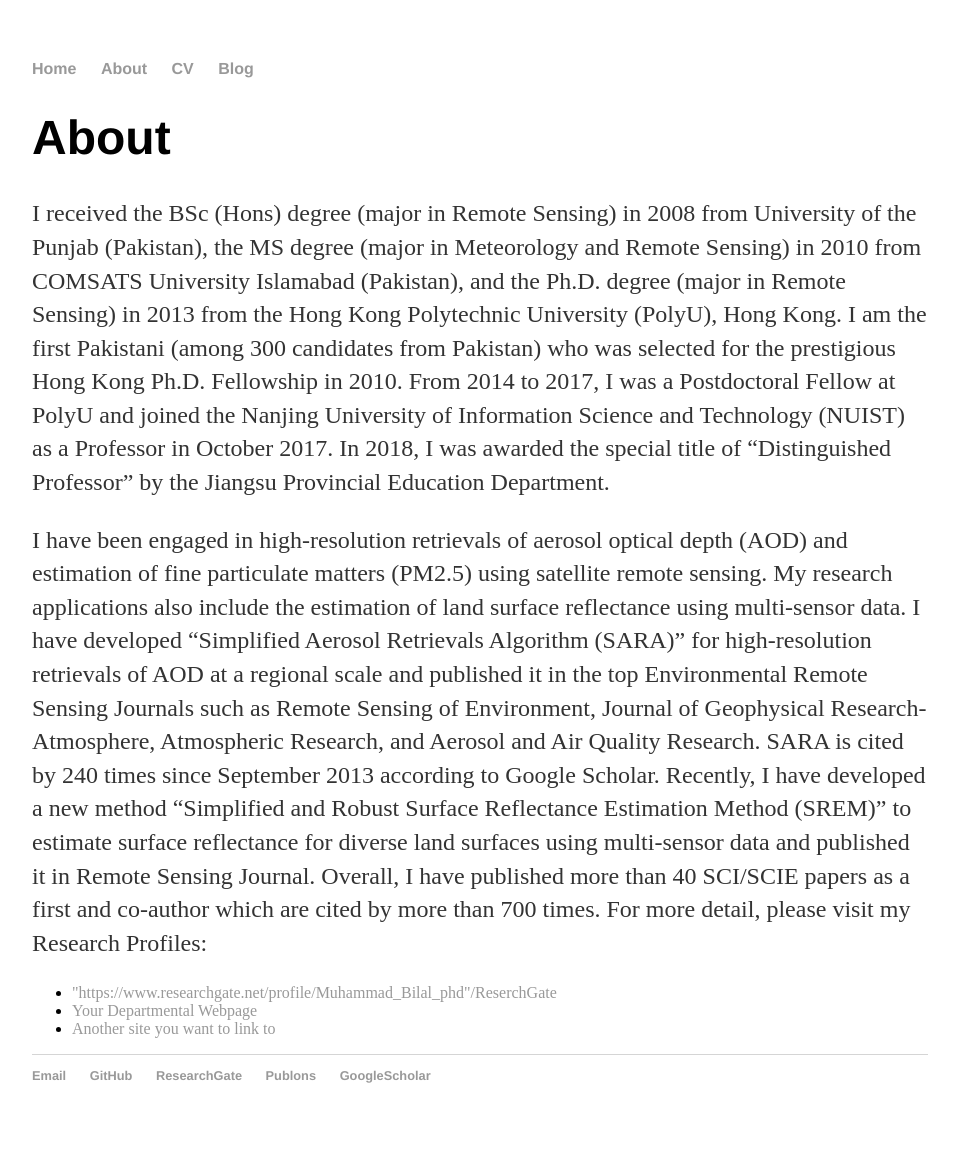
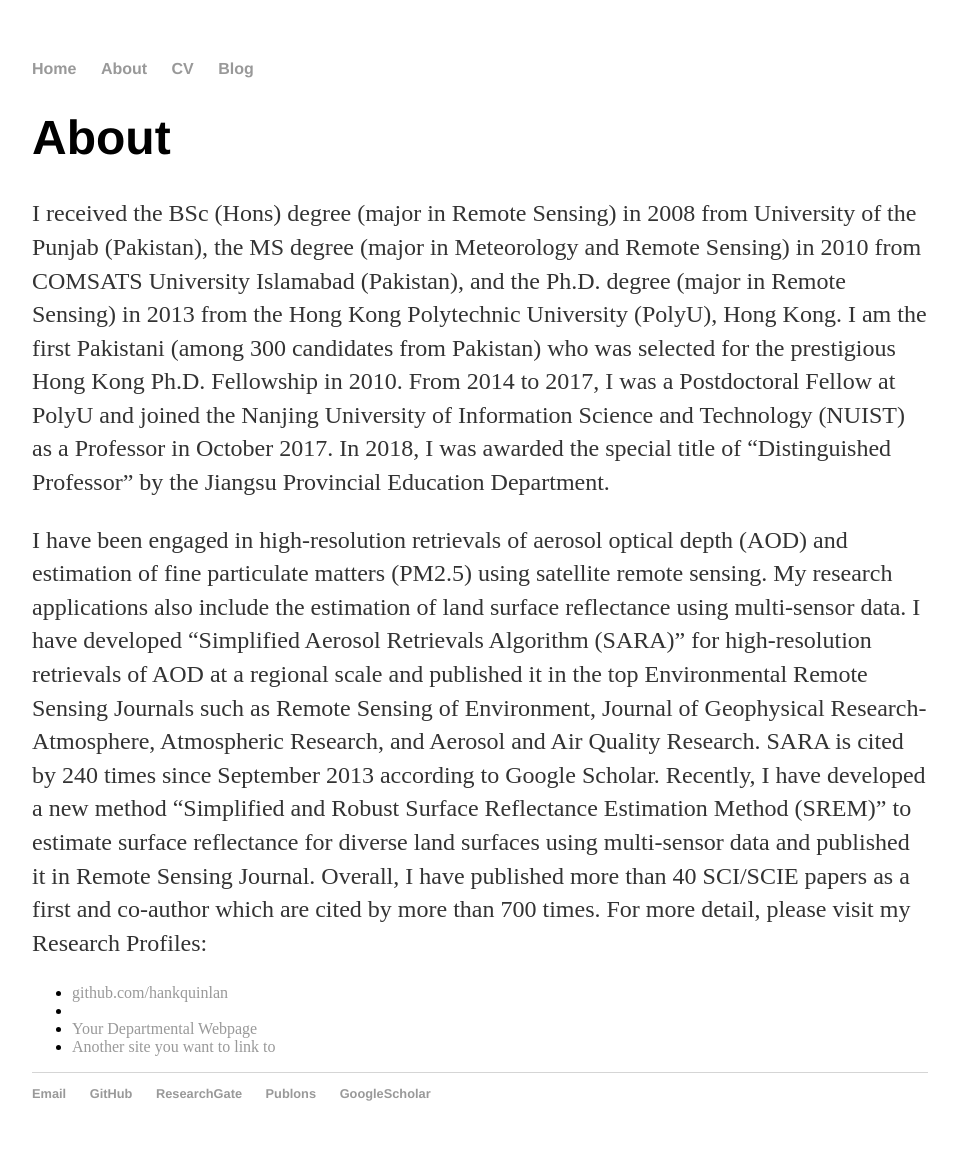
Before and after one commit to rs-DrBilal/rsbilal.github.io, a Jekyll site: the page built from about/index.html, in a window 1280 px wide. Shown: the whole page, without its empty margins (160-1117 px from the left). Built offline with Jekyll 4.4.1, drawn with Linux system fonts in a browser that asks for light colours.

Commit message:
Update index.html

```diff
--- a/about/index.html
+++ b/about/index.html
@@ -9,7 +9,8 @@
 			<p>I have been engaged in high-resolution retrievals of aerosol optical depth (AOD) and estimation of fine particulate matters (PM2.5) using satellite remote sensing. My research applications also include the estimation of land surface reflectance using multi-sensor data. I have developed “Simplified Aerosol Retrievals Algorithm (SARA)” for high-resolution retrievals of AOD at a regional scale and published it in the top Environmental Remote Sensing Journals such as Remote Sensing of Environment, Journal of Geophysical Research-Atmosphere, Atmospheric Research, and Aerosol and Air Quality Research. SARA is cited by 240 times since September 2013 according to Google Scholar. Recently, I have developed a new method “Simplified and Robust Surface Reflectance Estimation Method (SREM)” to estimate surface reflectance for diverse land surfaces using multi-sensor data and published it in Remote Sensing Journal. Overall, I have published more than 40 SCI/SCIE papers as a first and co-author which are cited by more than 700 times. For more detail, please visit my Research Profiles:</p>
 
 			<ul class="contacts">
-				<li><a href="#">"https://www.researchgate.net/profile/Muhammad_Bilal_phd"/ReserchGate</a></li>
+				<li><a href="https://github.com/hankquinlan">github.com/hankquinlan</a></li>
+				<li><a href="#https://www.researchgate.net/profile/Muhammad_Bilal_phd"/ResearchGate</a></li>
 				<li><a href="#">Your Departmental Webpage</a></li>
 				<li><a href="#">Another site you want to link to</a></li>
 				</ul>
```
